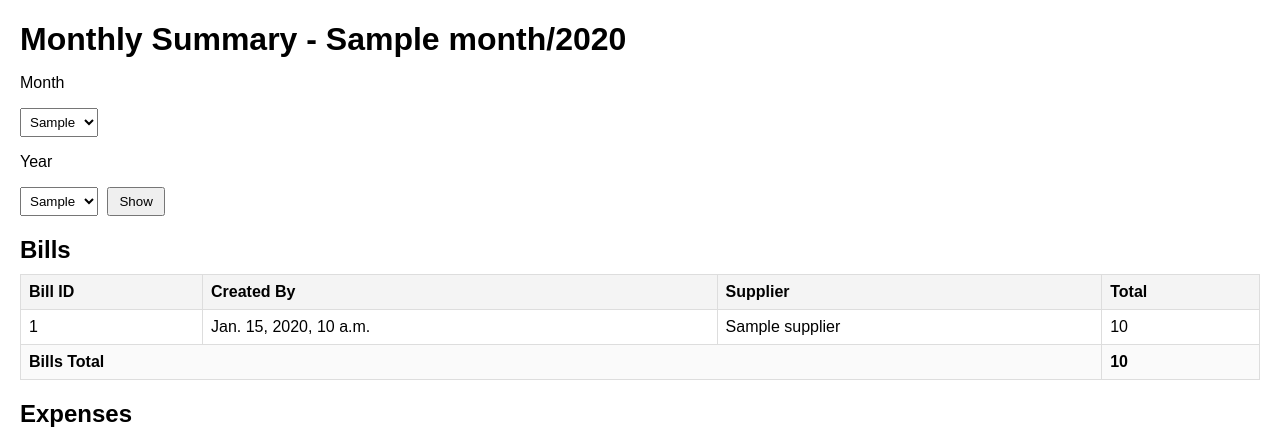
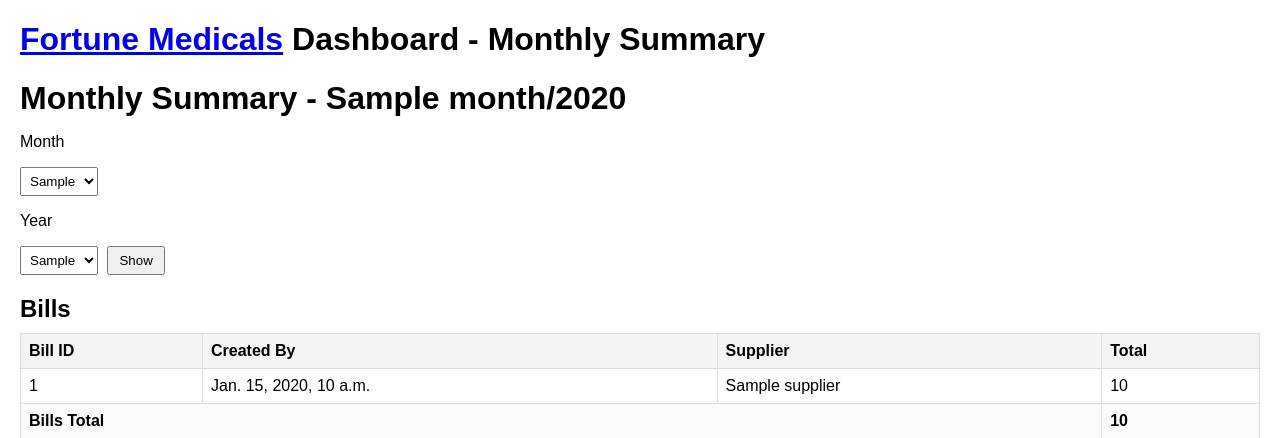
Before and after one commit to Mohamed-Hakeem101/fortune-medicals-inventory-system, a Django app: template billing/templates/monthly_summary.html in a window 1280 px wide. Shown: the top 438 px of the page. Run offline with Django 3.2, Linux system fonts and the light colour scheme; the template is opened without the code that fills it: most values are stand-ins (such as "Sample title", 1, 10 or a date in 2020).

Commit message:
Update monthly_summary.html

```diff
--- a/billing/templates/monthly_summary.html
+++ b/billing/templates/monthly_summary.html
@@ -16,6 +16,7 @@
     </style>
 </head>
 <body>
+    <h1><b><a href="{% url 'user_dashboard' %}">Fortune Medicals</a></b> Dashboard - Monthly Summary</h1>
     <h1>Monthly Summary - {{ month }}/{{ year }}</h1>
 
     <form method="get">
```
